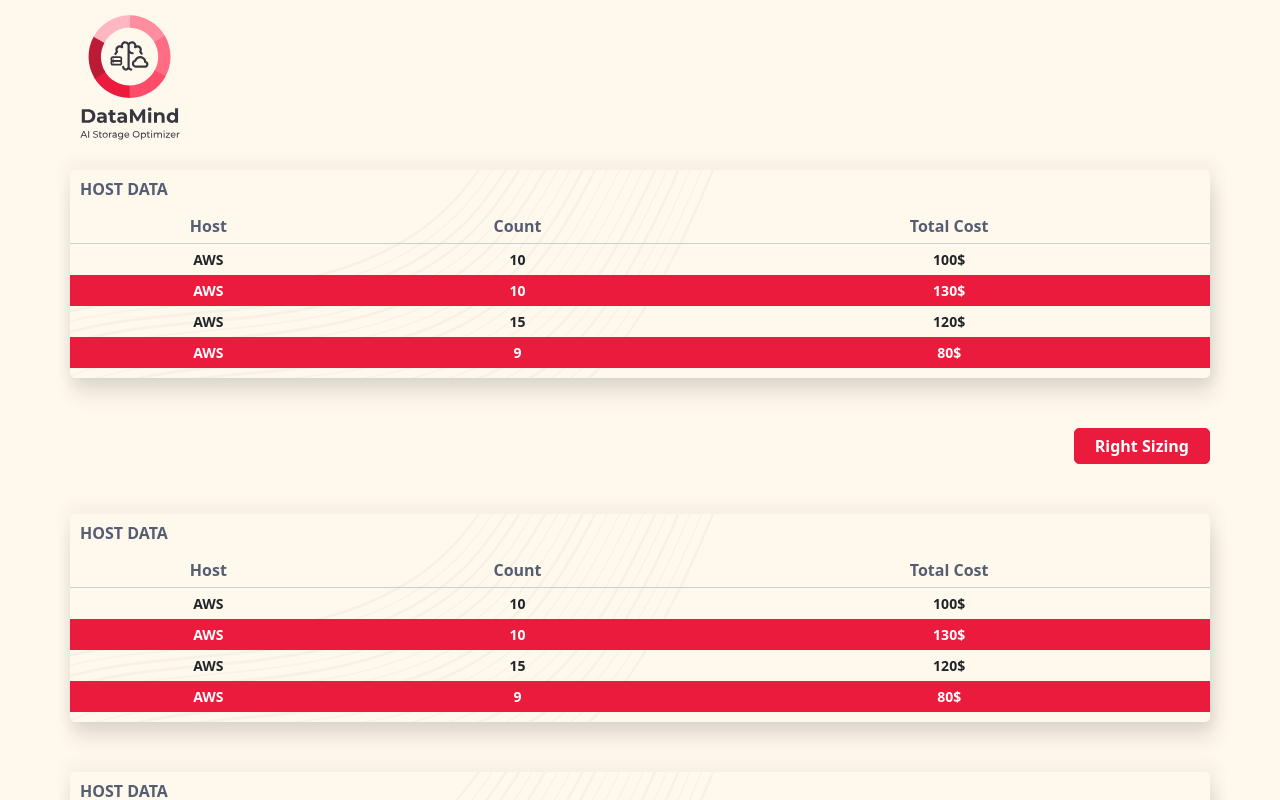
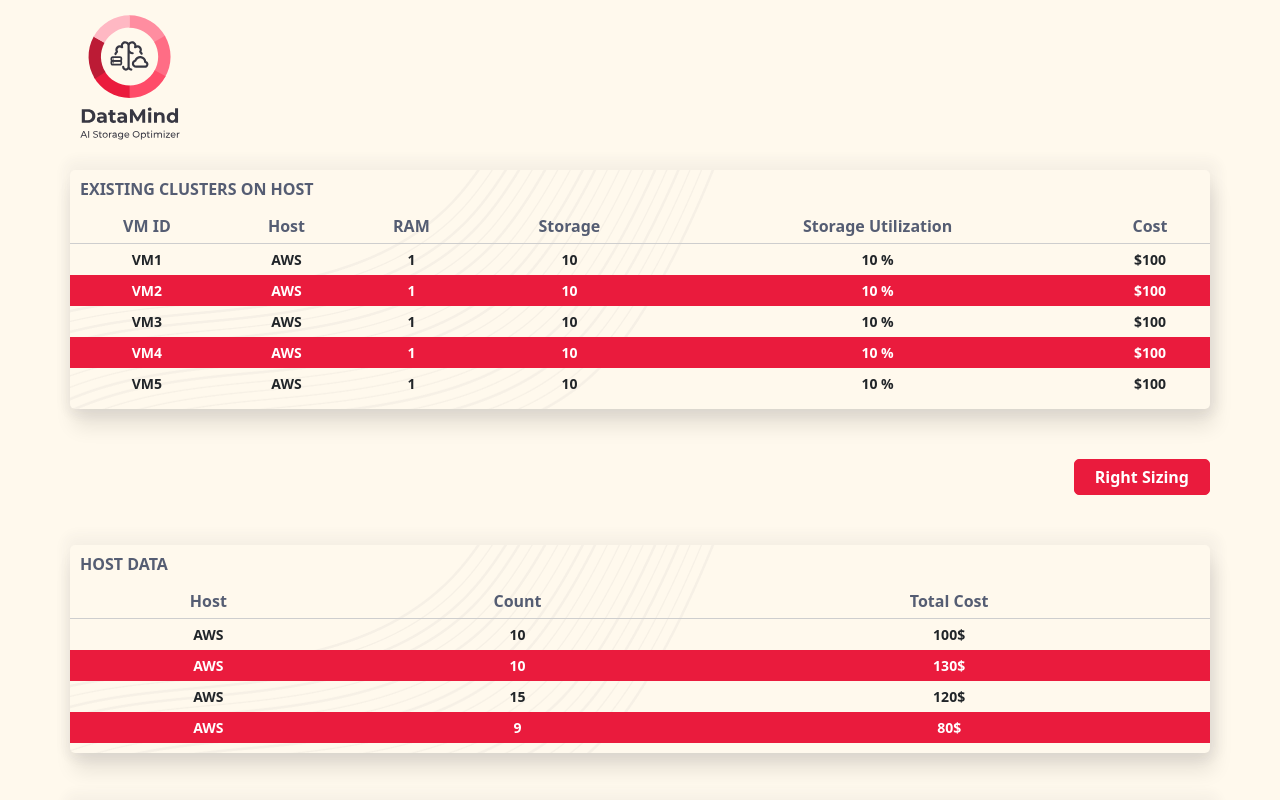
Before and after one commit to amittiwari19101989/datamind, a React (Create React App) app: page /secondpage in a window 1280 px wide. Shown: the top 800 px of the page. Built offline with nearby package versions, Linux system fonts and the light colour scheme.

Commit message:
header changes

```diff
--- a/src/Pages/UploadPage/SecondPage.jsx
+++ b/src/Pages/UploadPage/SecondPage.jsx
@@ -25,35 +25,58 @@
           <div className='custContainer'>
           <div className='hostCountTableSec'>
             <div className='hostCountTable'>
-              <h2 className='tableHeading'>Host Data</h2>
+              <h2 className='tableHeading'>Existing Clusters on Host</h2>
               <table>
                 <thead>
                   <tr>
+                    <th>VM ID</th>
                     <th>Host</th>
-                    <th>Count</th>
-                    <th>Total Cost</th>
+                    <th>RAM</th>
+                    <th>Storage</th>
+                    <th>Storage Utilization</th>
+                    <th>Cost</th>
                   </tr>
                 </thead>
                 <tbody>
                   <tr>
+                    <td>VM1</td>
                     <td>AWS</td>
+                    <td>1</td>
                     <td>10</td>
-                    <td>100$</td>
+                    <td>10 %</td>
+                    <td>$100</td>
                   </tr>
                   <tr>
+                  <td>VM2</td>
                     <td>AWS</td>
+                    <td>1</td>
                     <td>10</td>
-                    <td>130$</td>
+                    <td>10 %</td>
+                    <td>$100</td>
                   </tr>
                   <tr>
+                  <td>VM3</td>
                     <td>AWS</td>
-                    <td>15</td>
-                    <td>120$</td>
+                    <td>1</td>
+                    <td>10</td>
+                    <td>10 %</td>
+                    <td>$100</td>
                   </tr>
                   <tr>
+                  <td>VM4</td>
                     <td>AWS</td>
-                    <td>9</td>
-                    <td>80$</td>
+                    <td>1</td>
+                    <td>10</td>
+                    <td>10 %</td>
+                    <td>$100</td>
+                  </tr>
+                  <tr>
+                  <td>VM5</td>
+                    <td>AWS</td>
+                    <td>1</td>
+                    <td>10</td>
+                    <td>10 %</td>
+                    <td>$100</td>
                   </tr>
                 </tbody>
               </table>
```
